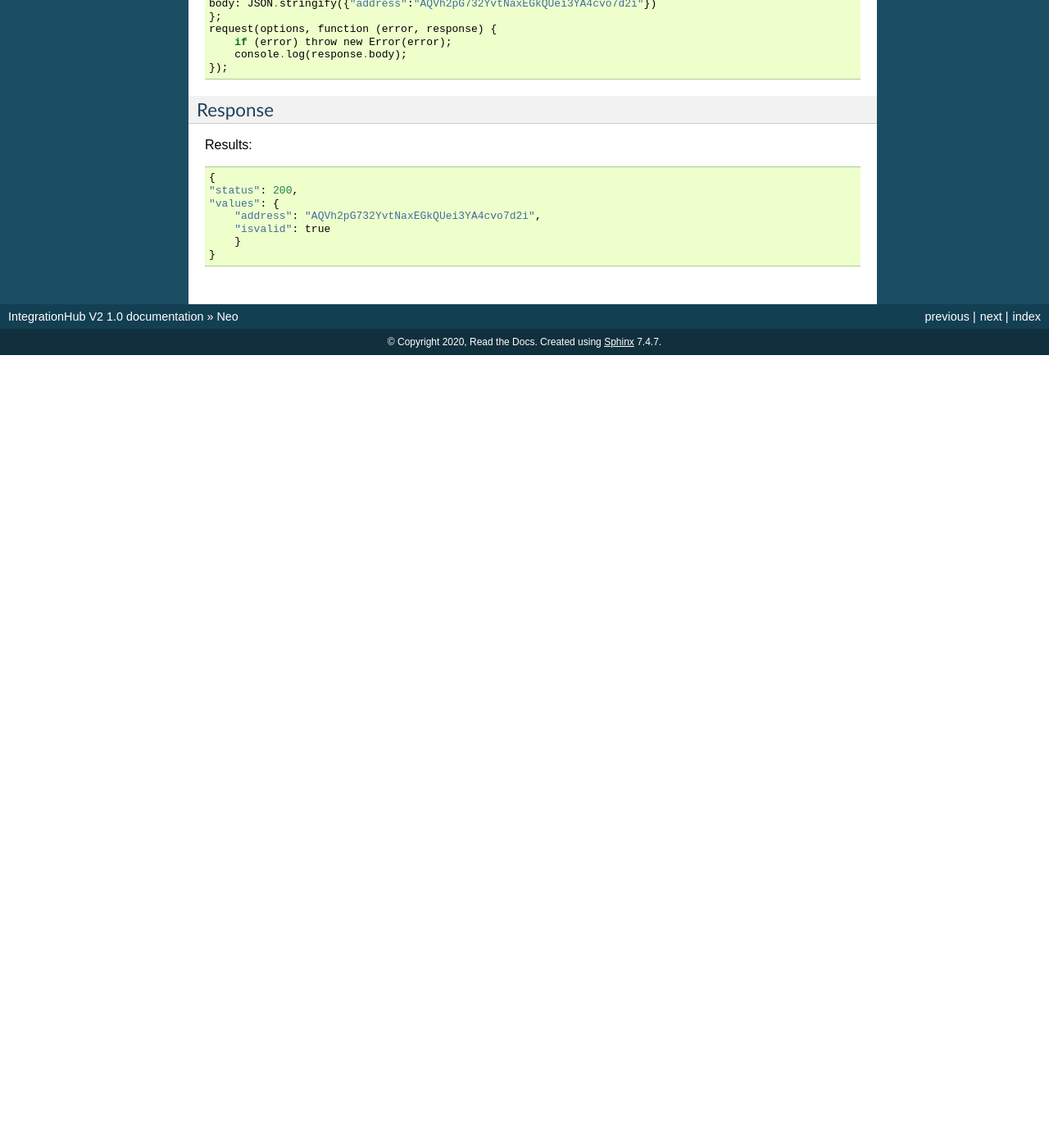
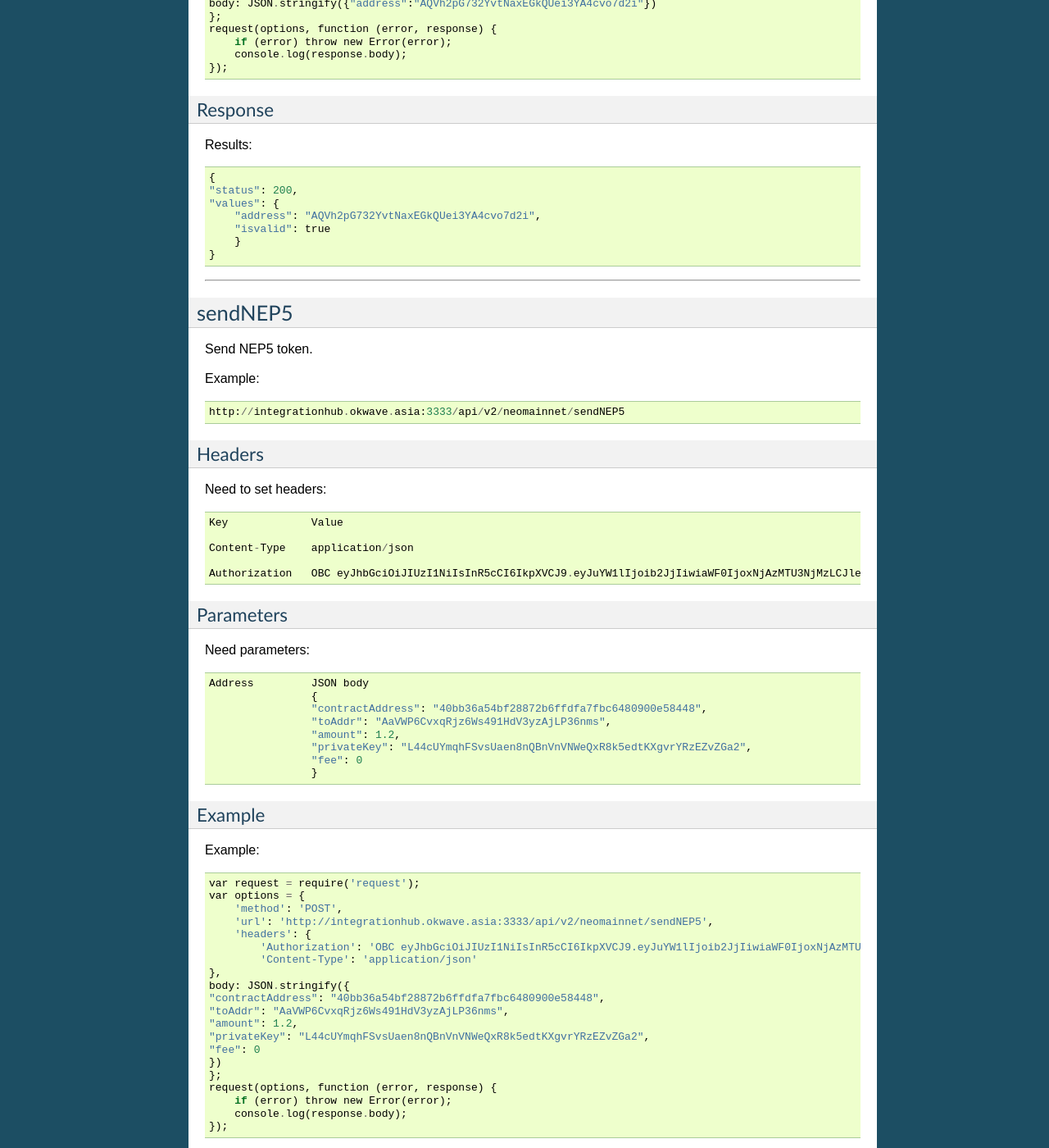
Before and after one commit to bcnodeobc/integrationhub, a Sphinx documentation site: the page built from docs/neo.rst, in a window 1280 px wide and 1400 px high, scrolled down 26870 px. Shown: the whole window at 82% size. Built offline with Sphinx 7.4.7, drawn with Linux system fonts in a browser that asks for light colours; before the commit the page ends 27303 px from its top, so only the background shows below that; some of the changed text lies outside the part shown.

Commit message:
add: new sendNEP5 and getNEP5Balance

```diff
--- a/docs/neo.rst
+++ b/docs/neo.rst
@@ -1459,3 +1459,141 @@ Results::
         "isvalid": true
         }
     }
+
+------------------------------------------------------------------------------
+
+sendNEP5
+==============
+
+Send NEP5 token.
+
+Example::
+
+    http://integrationhub.okwave.asia:3333/api/v2/neomainnet/sendNEP5
+
+Headers
+--------
+Need to set headers::
+
+    Key             Value
+
+    Content-Type    application/json
+
+    Authorization   OBC eyJhbGciOiJIUzI1NiIsInR5cCI6IkpXVCJ9.eyJuYW1lIjoib2JjIiwiaWF0IjoxNjAzMTU3NjMzLCJleHAiOjE2MDM3NjI0MzN9.71my1T-2IxQNJhNNu-aRX7N3TLo9BqAczyGWX1ph2vA
+
+Parameters
+--------
+Need parameters::
+
+    Address         JSON body
+                    {
+                    "contractAddress": "40bb36a54bf28872b6ffdfa7fbc6480900e58448",
+                    "toAddr": "AaVWP6CvxqRjz6Ws491HdV3yzAjLP36nms",
+                    "amount": 1.2,
+                    "privateKey": "L44cUYmqhFSvsUaen8nQBnVnVNWeQxR8k5edtKXgvrYRzEZvZGa2",
+                    "fee": 0
+                    }
+
+Example
+--------
+Example::
+
+    var request = require('request');
+    var options = {
+        'method': 'POST',
+        'url': 'http://integrationhub.okwave.asia:3333/api/v2/neomainnet/sendNEP5',
+        'headers': {
+            'Authorization': 'OBC eyJhbGciOiJIUzI1NiIsInR5cCI6IkpXVCJ9.eyJuYW1lIjoib2JjIiwiaWF0IjoxNjAzMTU3NjMzLCJleHAiOjE2MDM3NjI0MzN9.71my1T-2IxQNJhNNu-aRX7N3TLo9BqAczyGWX1ph2vA',
+            'Content-Type': 'application/json'
+    },
+    body: JSON.stringify({
+    "contractAddress": "40bb36a54bf28872b6ffdfa7fbc6480900e58448",
+    "toAddr": "AaVWP6CvxqRjz6Ws491HdV3yzAjLP36nms",
+    "amount": 1.2,
+    "privateKey": "L44cUYmqhFSvsUaen8nQBnVnVNWeQxR8k5edtKXgvrYRzEZvZGa2",
+    "fee": 0
+    })
+    };
+    request(options, function (error, response) {
+        if (error) throw new Error(error);
+        console.log(response.body);
+    });
+
+Response
+--------
+Results::
+
+    {
+    "status": 200,
+    "values": {
+        "flag": true,
+        "data": {
+            "jsonrpc": "2.0",
+            "id": 1234,
+            "result": true,
+            "txid": "c3cf688484b4dba6833ca69db0682210e25bf31d91139a072eba31a5bf93965c"
+        }
+    }
+    }
+
+------------------------------------------------------------------------------
+
+getNEP5Balance
+========
+
+Get NEP5 balances using high level library.
+
+Example::
+
+    http://integrationhub.okwave.asia:3333/api/v2/neomainnet/getNEP5Balance
+
+Headers
+--------
+Need to set headers::
+
+    Key             Value
+
+    Content-Type    application/json
+
+    Authorization   OBC eyJhbGciOiJIUzI1NiIsInR5cCI6IkpXVCJ9.eyJuYW1lIjoib2JjIiwiaWF0IjoxNjAzMTU3NjMzLCJleHAiOjE2MDM3NjI0MzN9.71my1T-2IxQNJhNNu-aRX7N3TLo9BqAczyGWX1ph2vA
+
+Parameters
+--------
+Need parameters::
+
+    Address         JSON Body
+                    {
+                    "address": AcyBxBPokv4Vu7eQXoeKLMaonZK9vzX8g5,
+                    "contractAddress": 883ec9d1950b21f340cc195562c27b2ac0c94dd3
+                    }
+
+Example
+--------
+Example::
+
+    var request = require('request');
+    var options = {
+        'method': 'POST',
+        'url': 'http://integrationhub.okwave.asia:3333/api/v2/neomainnet/getNEP5Balance',
+        'headers': {
+            'Authorization': 'OBC eyJhbGciOiJIUzI1NiIsInR5cCI6IkpXVCJ9.eyJuYW1lIjoib2JjIiwiaWF0IjoxNjAzMTU3NjMzLCJleHAiOjE2MDM3NjI0MzN9.71my1T-2IxQNJhNNu-aRX7N3TLo9BqAczyGWX1ph2vA',
+            'Content-Type': 'application/json'
+    },
+    body: JSON.stringify({
+    "address": AcyBxBPokv4Vu7eQXoeKLMaonZK9vzX8g5,
+    "contractAddress": 883ec9d1950b21f340cc195562c27b2ac0c94dd3
+    })
+    };
+    request(options, function (error, response) {
+        if (error) throw new Error(error);
+        console.log(response.body);
+    });
+
+Response
+--------
+Results::
+
+    {
+    "status": 200,
+    "values": "1"
+    }
```
